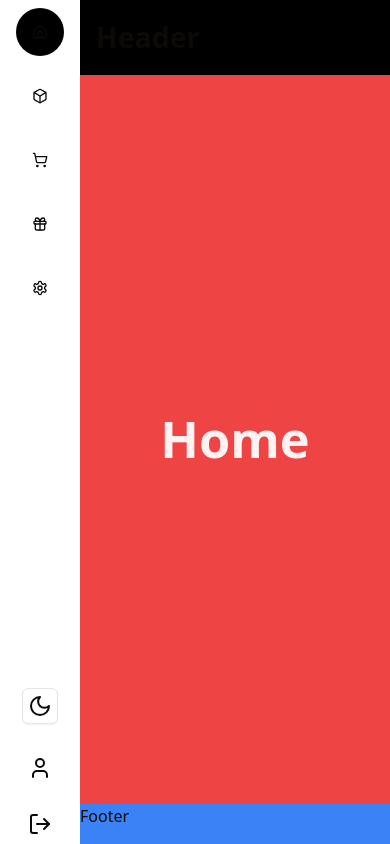
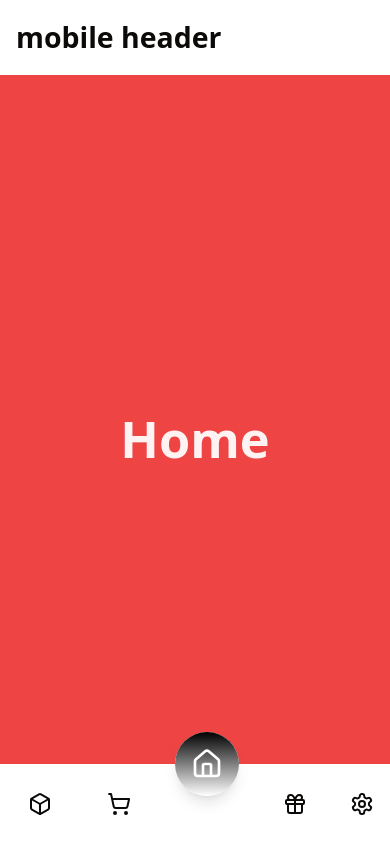
Before and after one commit to AdrienPoua/tekkare_test, a React (Vite) app: page / in a window 390 px wide. Built offline with nearby package versions, Linux system fonts and the light colour scheme.

Commit message:
responsive aside

```diff
--- a/src/DashboardLayout.tsx
+++ b/src/DashboardLayout.tsx
@@ -1,13 +1,16 @@
 import { Outlet } from "react-router-dom";
-import Aside from "./components/Aside";
+import Aside from "./components/aside";
 import Header from "./components/Header";
 import Footer from "./components/Footer";
+import useDeviceType from "./contexts/breakpoints";
+import cslx from "clsx";
 
 export default function DashboardLayout() {
+  const device = useDeviceType();
   return (
-    <div className="flex min-h-screen flex-col bg-black">
+    <div className="flex min-h-screen flex-col">
       <Aside />
-      <div className="flex flex-col flex-1 ml-20">
+      <div className={cslx('flex flex-col flex-1', device === 'desktop' && 'ml-20')}>
         <Header />
         <main className="flex flex-1 justify-center items-center bg-red-500">
           <Outlet />
--- a/src/components/Header.tsx
+++ b/src/components/Header.tsx
@@ -1,7 +1,26 @@
-export default function Header() {
+import useDeviceType from "../contexts/breakpoints";
+
+const DesktopHeader = () => {
     return (
-        <div className="p-4">
+        <div className="p-4 bg-background">
             <h1 className="text-2xl font-bold">Header</h1>
         </div>
     )
 }
+
+const MobileHeader = () => {
+    return (
+        <div className="p-4">
+            <h1 className="text-2xl font-bold">mobile header</h1>
+        </div>
+    )
+}
+
+export default function Header() {
+    const device = useDeviceType();
+    return (
+        <>
+            {device === 'desktop' ? <DesktopHeader /> : <MobileHeader />}
+        </>
+    );
+}
--- a/src/components/Aside.tsx
+++ b/src/components/aside/DesktopAside.tsx
@@ -1,10 +1,12 @@
 import { Link, useLocation, useNavigate } from "react-router-dom";
-import DarkAndLightButton from "./DarkAndLightButton";
+import DarkAndLightButton from "../DarkAndLightButton";
 import {
     Home, ShoppingCart, User, Gift, LogOut, Settings, Box
 } from "lucide-react";
-import { Tooltip, TooltipContent, TooltipProvider, TooltipTrigger } from "./ui/tooltip";
-import cslx from "clsx";
+import { Tooltip, TooltipContent, TooltipProvider, TooltipTrigger } from "../ui/tooltip";
+import clsx from "clsx";
+
+
 
 const links = [
     {
@@ -31,12 +33,17 @@ const links = [
         name: "Settings",
         icon: Settings,
         href: "/settings",
+    },
+    {
+        name: "Users",
+        icon: User,
+        href: "/user",
     }
 ];
 
 
 
-export default function Aside() {
+export default function DesktopAside() {
     const isActive = useLocation();
     const navigate = useNavigate();
     return (
@@ -46,7 +53,7 @@ export default function Aside() {
                     <nav className="flex flex-col items-center gap-4 px-2 sm:py-5">
                         {links.map((link) => (
                             <Tooltip key={link.name}>
-                                <TooltipTrigger asChild className={cslx(isActive.pathname === link.href && "bg-black")}>
+                                <TooltipTrigger asChild className={clsx(isActive.pathname === link.href && "bg-black")}>
                                     <Link
                                         to={link.href}
                                         className="flex h-12 aspect-square items-center justify-center rounded-full "
--- /dev/null
+++ b/src/components/aside/MobileAside.tsx
@@ -0,0 +1,99 @@
+import { useLocation, Link } from 'react-router-dom';
+import { Home, Box, ShoppingCart, Gift, Settings, User } from 'lucide-react'; // Adjust imports as necessary
+import clsx from 'clsx';
+import { TooltipProvider } from '../ui/tooltip';
+import { useState, useEffect } from 'react';
+import DarkAndLightButton from '../DarkAndLightButton';
+
+export default function MobileAside() {
+    const location = useLocation();
+
+    return (
+        <aside className="fixed inset-x-0 bottom-0 w-full h-20 flex bg-background z-10">
+            <TooltipProvider>
+                <nav className="flex justify-around w-full items-center relative">
+
+                    {/* Links */}
+                    <LinkItem to="/assets" icon={Box} active={location.pathname === "/assets"} />
+                    <LinkItem to="/orders" icon={ShoppingCart} active={location.pathname === "/orders"} />
+
+                    {/* HOME button */}
+                    <div className="flex justify-center items-center -translate-y-10 bg-background rounded-full">
+                        <Link
+                            to="/"
+                            className={clsx(
+                                "flex h-16 w-16 items-center justify-center rounded-full border-white shadow-lg",
+                                location.pathname === "/" && "bg-gradient-to-b from-black to-background text-white"
+                            )}
+                        >
+                            <Home className="h-8 w-8" />
+                        </Link>
+                    </div>
+
+                    <LinkItem to="/rewards" icon={Gift} active={location.pathname === "/rewards"} />
+                    <ParametersBtn />
+                </nav>
+            </TooltipProvider>
+        </aside>
+    );
+}
+
+const LinkItem = ({ to, icon: Icon, active }: { to: string; icon: React.ElementType; active: boolean }) => (
+    <Link
+        to={to}
+        className={clsx(
+            "flex h-12 w-12 items-center justify-center rounded-full",
+            active && "bg-black text-white"
+        )}
+    >
+        <Icon className="h-6 w-6" />
+    </Link>
+);
+
+const ParametersBtn = () => {
+    const [isOpen, setIsOpen] = useState(false);
+    const location = useLocation();
+
+    useEffect(() => {
+        setIsOpen(false); // Close the menu on route change
+    }, [location]);
+
+    useEffect(() => {
+        const handleClickOutside = (e: MouseEvent) => {
+            if (e.target instanceof HTMLElement) {
+                setIsOpen(false);
+            }
+        };
+
+        document.addEventListener("click", handleClickOutside);
+        return () => document.removeEventListener("click", handleClickOutside);
+    }, []);
+
+    return (
+        <div className="relative flex flex-col-reverse">
+            <button
+                className={clsx(isOpen ? "bg-black" : "bg-background")}
+                onClick={() => setIsOpen((prev) => !prev)}
+            >
+                <Settings className="h-6 w-6" />
+            </button>
+            <div className={clsx(isOpen ? "absolute bg-background -translate-x-5 -translate-y-10 rounded-t-full" : "hidden", "transition - all duration - 300")}>
+                <DropdownMenu />
+            </div>
+        </div >
+    );
+};
+
+const DropdownMenu = () => (
+    <div className='flex flex-col gap-5 justify-center items-center p-3'>
+        <Link to="/settings" >
+            <Settings className="h-6 w-6" />
+        </Link>
+        <button>
+            <Link to="/user">
+                <User className="h-6 w-6" />
+            </Link>
+        </button>
+        <DarkAndLightButton />
+    </div>
+);
--- /dev/null
+++ b/src/components/aside/index.tsx
@@ -0,0 +1,14 @@
+import useDeviceType from "../../contexts/breakpoints";
+import DesktopAside from "./DesktopAside";
+import MobileAside from "./MobileAside";
+
+
+
+export default function Aside() {
+    const device = useDeviceType();
+    return (
+        <>
+            {device === 'desktop' ? <DesktopAside /> : <MobileAside />}
+        </>
+    );
+}
--- /dev/null
+++ b/src/contexts/breakpoints.tsx
@@ -0,0 +1,46 @@
+import { createContext, useContext, useState, useEffect } from 'react';
+
+const breakpoints = {
+    mobile: 640,
+    tablet: 1024,
+}
+
+const DeviceContext = createContext<string | null>(null);
+
+export default function useDeviceType() {
+    const context = useContext(DeviceContext);
+    if (!context) {
+        throw new Error("useContext must be used within a Provider");
+    }
+    return context;
+};
+
+// Fonction qui détecte le type d'appareil en fonction de la largeur d'écran
+function getDeviceType() {
+    const width = window.innerWidth;
+    if (width <= breakpoints.mobile) return 'mobile';
+    if (width <= breakpoints.tablet) return 'tablet';
+    return 'desktop';
+}
+
+export const DeviceProvider = ({ children }: { children: React.ReactNode }) => {
+    const [device, setDevice] = useState(getDeviceType());
+
+    useEffect(() => {
+        const handleResize = () => {
+            setDevice(getDeviceType());
+        };
+
+        window.addEventListener('resize', handleResize);
+
+        return () => {
+            window.removeEventListener('resize', handleResize);
+        };
+    }, []);
+
+    return (
+        <DeviceContext.Provider value={device}>
+            {children}
+        </DeviceContext.Provider>
+    );
+};
--- a/src/main.tsx
+++ b/src/main.tsx
@@ -5,15 +5,20 @@ import './index.css'
 import { BrowserRouter } from 'react-router-dom'
 import { QueryClient, QueryClientProvider } from '@tanstack/react-query'
 import { ThemeProvider } from './contexts/theme-provider.tsx'
+import { DeviceProvider } from './contexts/breakpoints.tsx'
+
 const queryClient = new QueryClient()
+
 createRoot(document.getElementById('root')!).render(
   <StrictMode>
     <ThemeProvider>
-    <QueryClientProvider client={queryClient}>
-      <BrowserRouter>
-        <App />
-      </BrowserRouter>
-    </QueryClientProvider>
+      <DeviceProvider>
+        <QueryClientProvider client={queryClient}>
+          <BrowserRouter>
+            <App />
+          </BrowserRouter>
+        </QueryClientProvider>
+      </DeviceProvider>
     </ThemeProvider>
   </StrictMode>,
 )
```
